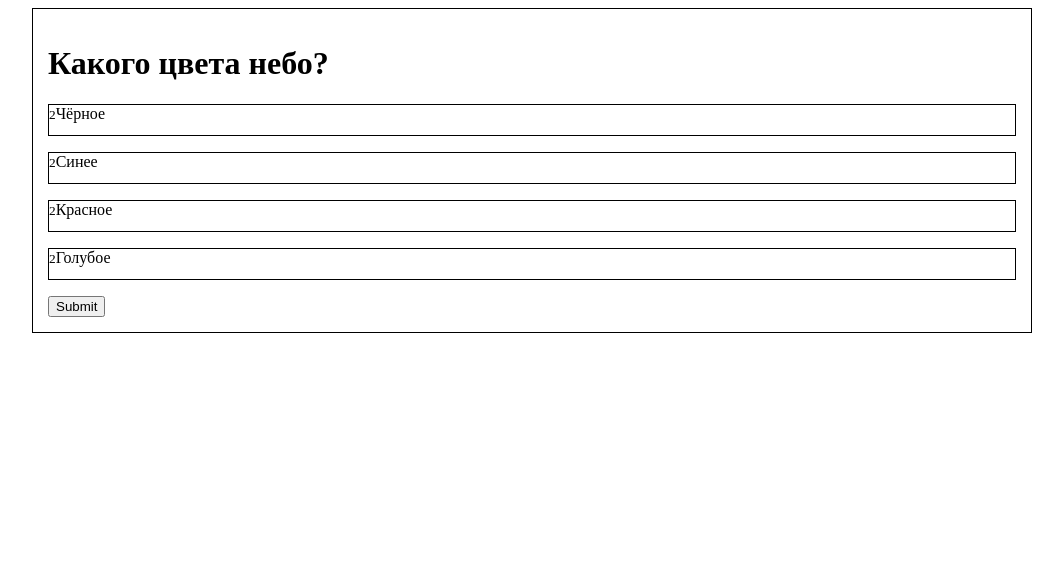
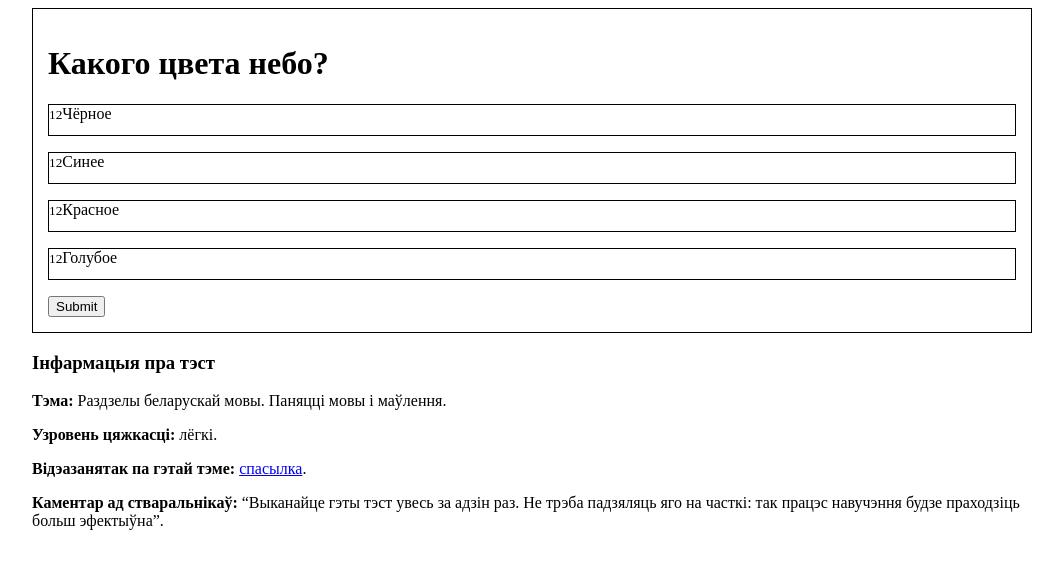
Before and after one commit to nikita-resh/tutor, a React app: page /quiz/1 in a window 1280 px wide. Shown: the top 568 px of the page, without its empty margins (108-1171 px from the left). Built offline with nearby package versions, Linux system fonts and the light colour scheme.

Commit message:
feat: add base of multichoice and layout

```diff
--- a/src/components/ActiveQuestion/ActiveQuestion.js
+++ b/src/components/ActiveQuestion/ActiveQuestion.js
@@ -12,7 +12,7 @@ const ActiveQuestion = (props) => {
         rightAnswer={props.question.rightAnswer}
         state={props.state}
       />
-      <button>Submit</button>
+      <button onClick={() => props.onCheckClick()}>Submit</button>
     </div>
   );
 };
--- a/src/containers/Quiz/Quiz.js
+++ b/src/containers/Quiz/Quiz.js
@@ -6,12 +6,19 @@ import Finish from "../../components/Finish/Finish";
 class Quiz extends Component {
   state = {
     ActiveQuestion: 0,
+    attempts: 0,
+    quizTheme: "Раздзелы беларускай мовы. Паняцці мовы і маўлення.",
+    quizLevel: "лёгкі.",
+    videoLink: "",
+    creatorComment:
+      "“Выканайце гэты тэст увесь за адзін раз. Не трэба падзяляць яго на часткі: так працэс навучэння будзе праходзіць больш эфектыўна”.",
     answerState: null,
     isFinished: false,
     results: {},
+    answerArray: [],
     quiz: [
       {
-        rightAnswer: 2,
+        rightAnswer: [1, 2],
         id: 1,
         question: "Какого цвета небо?",
         answers: [
@@ -22,7 +29,7 @@ class Quiz extends Component {
         ],
       },
       {
-        rightAnswer: 2,
+        rightAnswer: [2, 3],
         id: 2,
         question: "Какого цвета трава?",
         answers: [
@@ -33,7 +40,7 @@ class Quiz extends Component {
         ],
       },
       {
-        rightAnswer: 2,
+        rightAnswer: [3],
         id: 3,
         question: "Какого цвета земля?",
         answers: [
@@ -48,44 +55,75 @@ class Quiz extends Component {
 
   onAnswerClickHandler = (answerId) => {
     // при попытке ответить еще раз
-    if (this.state.answerState) {
-      let key = Object.keys(this.state.answerState)[0];
-      if (this.state.answerState[key] === "succes") {
-        return;
+    // if (this.state.answerState) {
+    //   let key = Object.keys(this.state.answerState)[0];
+    //   if (this.state.answerState[key] === "succes") {
+    //     return;
+    //   }
+    // }
+    // const question = this.state.quiz[this.state.ActiveQuestion];
+    // const results = this.state.results;
+    // если выбран правильный ответ
+    // if (question.rightAnswer === answerId) {
+    //   //если это первая попытка
+    //   if (!results[this.state.ActiveQuestion]) {
+    //     results[this.state.ActiveQuestion] = "success";
+    //   }
+    //   this.setState({ answerState: { [answerId]: "success" }, results });
+    //   console.log(this.state.results);
+    //   const timeout = window.setTimeout(() => {
+    //     if (this.isQuizFinished()) {
+    //       console.log("Finished");
+    //       this.setState({ isFinished: true });
+    //     } else {
+    //       this.setState({
+    //         ActiveQuestion: this.state.ActiveQuestion + 1,
+    //         answerState: null,
+    //       });
+    //     }
+    //     window.clearTimeout(timeout);
+    //   }, 1000);
+    // }
+    // если выбран неправильный вариант
+    // else {
+    //   results[this.state.ActiveQuestion] = "error";
+    //   this.setState({ answerState: { [answerId]: "error" }, results });
+    //   console.log(this.state.results);
+    // }
+
+    // todo push into array
+    if (this.state.answerArray.indexOf(answerId) === -1) {
+      let array = this.state.answerArray;
+      array.push(answerId);
+      this.setState({ answerArray: array });
+    } else {
+      let array = this.state.answerArray;
+      array.splice(array.indexOf(answerId, 1));
+      this.setState({ answerArray: array });
+    }
+    const question = this.state.quiz[this.state.ActiveQuestion];
+    console.log(this);
+  };
+
+  onCheckClick = () => {
+    const question = this.state.quiz[this.state.ActiveQuestion];
+    const answers = this.state.answerArray;
+    const rightAnswers = question.rightAnswer;
+
+    if (answers.length === rightAnswers.length) {
+      answers.sort((a, b) => a - b);
+      rightAnswers.sort((a, b) => a - b);
+      console.log(answers, rightAnswers);
+
+      for (let i = 0; i < answers.length; i++) {
+        if (answers[i] !== rightAnswers[i]) {
+          console.log(false);
+          break;
         }
       }
-
-    const question = this.state.quiz[this.state.ActiveQuestion];
-    const results = this.state.results;
-
-    // если выбран правильный ответ
-    if (question.rightAnswer === answerId) {
-      //если это первая попытка
-      if (!results[this.state.ActiveQuestion]) {
-        results[this.state.ActiveQuestion] = "success";
-      }
-
-      this.setState({ answerState: { [answerId]: "success" }, results });
-      console.log(this.state.results);
-
-      const timeout = window.setTimeout(() => {
-        if (this.isQuizFinished()) {
-          console.log("Finished");
-          this.setState({ isFinished: true });
+      console.log(true);
     } else {
-          this.setState({
-            ActiveQuestion: this.state.ActiveQuestion + 1,
-            answerState: null,
-          });
-        }
-        window.clearTimeout(timeout);
-      }, 1000);
-    }
-    // если выбран неправильный вариант
-    else {
-      results[this.state.ActiveQuestion] = "error";
-      this.setState({ answerState: { [answerId]: "error" }, results });
-      console.log(this.state.results);
+      console.log(false);
     }
   };
 
@@ -97,12 +135,37 @@ class Quiz extends Component {
     return this.state.isFinished ? (
       <Finish results={this.state.results} quiz={this.state.quiz} />
     ) : (
+      <div className="Quiz">
         <ActiveQuestion
           question={this.state.quiz[this.state.ActiveQuestion]}
           answersList={this.state.quiz[this.state.ActiveQuestion].answers}
           onAnswerClick={this.onAnswerClickHandler}
           state={this.state.answerState}
+          onCheckClick={this.onCheckClick}
         />
+        <div className="Quiz__info">
+          <h3>Інфармацыя пра тэст</h3>
+          <p>
+            <b>Тэма:&nbsp;</b>
+            {this.state.quizTheme}
+          </p>
+          <p>
+            <b>Узровень цяжкасці:&nbsp;</b>
+            {this.state.quizLevel}
+          </p>
+          <p>
+            <b>Відэазанятак па гэтай тэме:&nbsp;</b>
+            <a href="https://www.google.com/search?q=tutoronline&oq=tutor&aqs=chrome.0.0i512j69i57j0i512l3j69i60j69i61l2.1286j0j7&sourceid=chrome&ie=UTF-8">
+              спасылка
+            </a>
+            .
+          </p>
+          <p>
+            <b>Каментар ад стваральнікаў:&nbsp;</b>
+            {this.state.creatorComment}
+          </p>
+        </div>
+      </div>
     );
   }
 }
```
Lines whose indentation alone changed are shown as unchanged.
